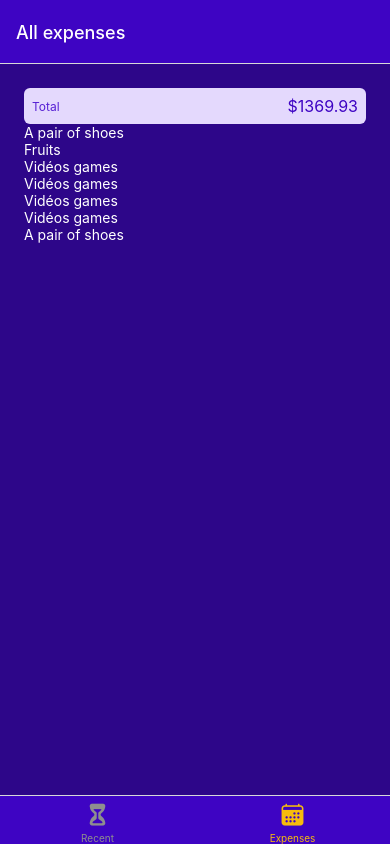
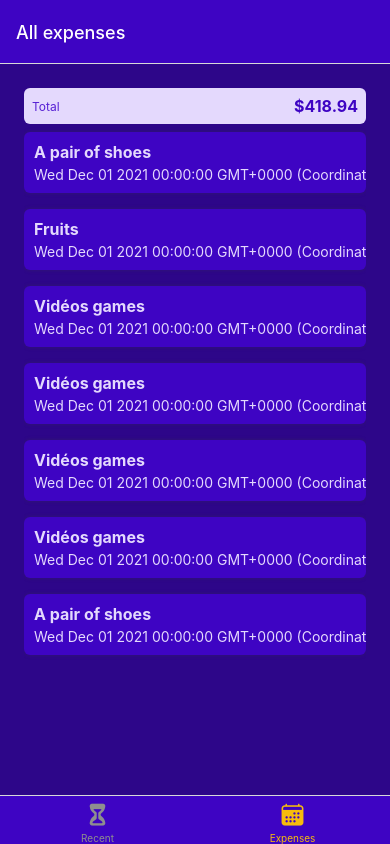
Before and after one commit to Vehementz/tracker-react-native, a React Native app: screen /AllExpenses in a window 390 px wide. Built offline with nearby package versions, Linux system fonts and the light colour scheme.

Commit message:
list can be see

```diff
--- a/components/ExpenseItem.js
+++ b/components/ExpenseItem.js
@@ -1,22 +1,62 @@
-import { Pressable, View, Text } from "react-native";
+import { Pressable, View, Text, StyleSheet } from "react-native";
+import { GlobalStyles } from "../contances/styles";
 
-function ExpenseItem() {
+function ExpenseItem({ description, amout, date }) {
     return (
         <Pressable>
-            <View>
-                <Text> </Text>
+
+            <View style={styles.expenseItem}>
+                <View>
+                    <Text style={[styles.textBase, styles.decription]}>{description}</Text>
+                    <Text style={styles.textBase}>{date.toString()}</Text>
+                </View>
+
+                <View  style={styles.amountContainer}>
+                    <Text style={styles.amount}>{amout}</Text>
+                </View>
+
             </View>
-
-            <View>
-                <Text> </Text>
-            </View>
-
-            <View>
-                <Text> </Text>
-            </View>
-
         </Pressable>
     )
 }
 
 export default ExpenseItem;
+
+const styles = StyleSheet.create({
+    expenseItem: {
+        padding: 10,
+        marginVertical: 8,
+        backgroundColor: GlobalStyles.colors.primary500,
+        flexDirection: 'row',
+        borderRadius: 6,
+        elevation: 8,
+        shadowColor: GlobalStyles.colors.gray500,
+        shadowRadius: 4,
+        shadowOfsset: { width: 1, height: 1 },
+        shadowOpacity: 0.4,
+        justifyContent: 'space-between'
+    },
+    textBase: {
+        color: GlobalStyles.colors.primary50
+    },
+
+    decription: {
+        fontSize: 16,
+        marginBottom: 4,
+        fontWeight: 'bold',
+    },
+    amountContainer: {
+        paddingHorizontal: 12,
+        paddingVertical: 4,
+        backgroundColor: 'white',
+        justifyContent: 'center',
+        alignItems: 'center',
+        borderRadius: 4,
+    },
+    amount: {
+        color: GlobalStyles.colors.primary500,
+        fontWeight: 'bold',
+    }
+
+
+})
--- a/components/ExpensesOutput/ExpenseOutput.js
+++ b/components/ExpensesOutput/ExpenseOutput.js
@@ -9,7 +9,7 @@
     {
         id: 'e1',
         description: 'A pair of shoes',
-        amount: 59.99,
+        amount: 59,
         date: new Date('2021-12-01'),
     },
 
@@ -42,7 +42,7 @@
     {
         id: 'e6',
         description: 'Vidéos games',
-        amount: 1009.99,
+        amount: 59.99,
         date: new Date('2021-12-01'),
     },
 
--- a/components/ExpensesOutput/ExpensesLIst.js
+++ b/components/ExpensesOutput/ExpensesLIst.js
@@ -1,8 +1,13 @@
 import { FlatList, Text, StyleSheet } from "react-native"
 import { GlobalStyles } from "../../contances/styles";
+import ExpenseItem from "../ExpenseItem";
+
+
 
 function renderExpenseItem(itemData) {
-    return <Text style={styles.description}>{itemData.item.description}</Text>
+    // return <Text style={styles.description}>{itemData.item.description}</Text>
+
+    return <ExpenseItem {...itemData.item} />
 }
 
 function ExpensesList({ expenses }) {
--- a/components/ExpensesOutput/ExpensesSummary.js
+++ b/components/ExpensesOutput/ExpensesSummary.js
@@ -34,7 +34,7 @@
     },
     sum: {
         fontSize: 16,
-        fontWeight: 'blod',
+        fontWeight: 'bold',
         color: GlobalStyles.colors.primary500,
     }
 
```
